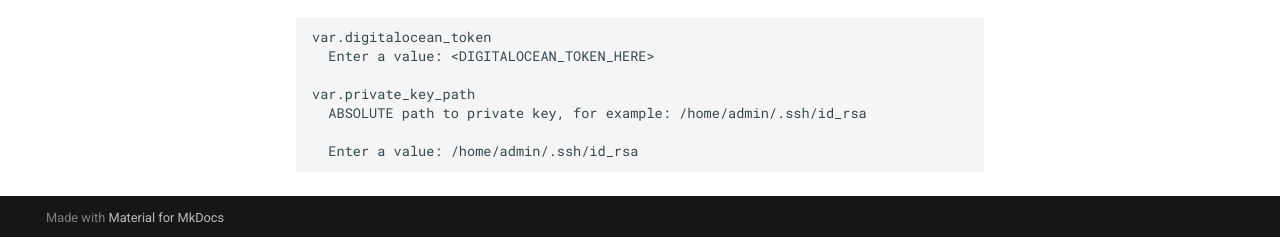
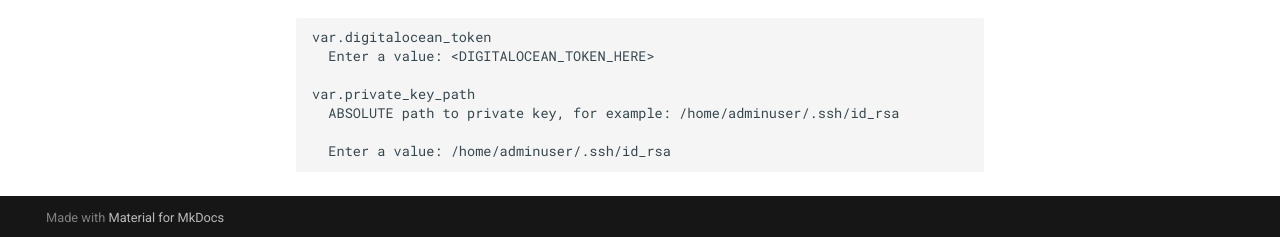
Before and after one commit to FreeTAKTeam/FreeTAKServer-User-Docs, an MkDocs documentation site: the page built from docs/docs/Installation/DigitalOcean with Terraform/DigitalOcean with Terraform.md, in a window 1280 px wide and 900 px high, scrolled down 1789 px. Shown: the part 660-897 px from the top of the window. Built offline with MkDocs 1.6.1 and Material for MkDocs 9.7.7, drawn with Linux system fonts in a browser that asks for light colours; comment, search, counter and statistics services are not loaded.

Commit message:
Update DigitalOcean with Terraform.md

````diff
--- a/docs/docs/Installation/DigitalOcean with Terraform/DigitalOcean with Terraform.md
+++ b/docs/docs/Installation/DigitalOcean with Terraform/DigitalOcean with Terraform.md
@@ -124,7 +124,7 @@ var.digitalocean_token
   Enter a value: <DIGITALOCEAN_TOKEN_HERE>
 
 var.private_key_path
-  ABSOLUTE path to private key, for example: /home/admin/.ssh/id_rsa
+  ABSOLUTE path to private key, for example: /home/adminuser/.ssh/id_rsa
 
-  Enter a value: /home/admin/.ssh/id_rsa
+  Enter a value: /home/adminuser/.ssh/id_rsa
 ```
````
